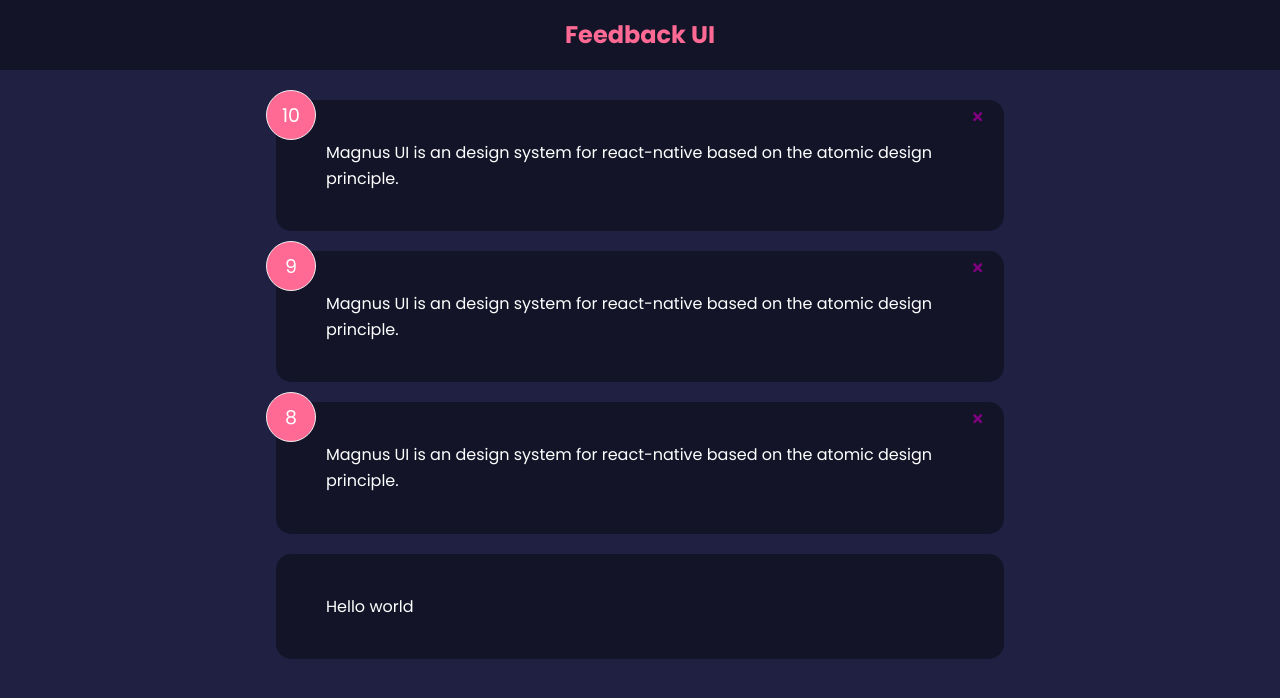
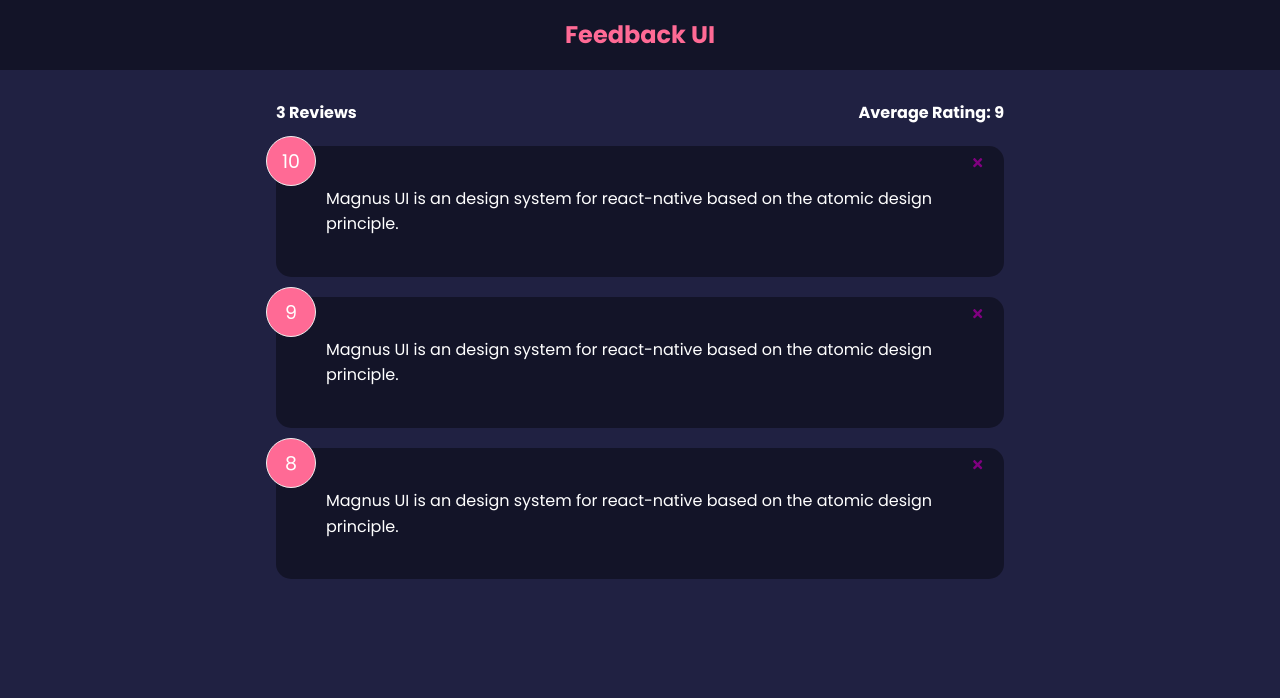
Before and after one commit to Zeeshnhmd/feedback-app, a React (Create React App) app: page / in a window 1280 px wide. Shown: the top 698 px of the page. Built offline with nearby package versions, Linux system fonts and the light colour scheme.

Commit message:
created feedbackStats which includes reviews and average rating

```diff
--- a/src/App.js
+++ b/src/App.js
@@ -1,6 +1,6 @@
 import React, { useState } from 'react';
-import Card from './components/Card';
 import FeedbackList from './components/FeedbackList';
+import FeedbackStats from './components/FeedbackStats';
 import Header from './components/Header';
 import FeedbackData from './data/FeedbackData';
 
@@ -17,8 +17,8 @@
 		<div>
 			<Header />
 			<div className="container">
+				<FeedbackStats feedback={feedback} />
 				<FeedbackList feedback={feedback} handleDelete={deleteFeedback} />
-				<Card>Hello world</Card>
 			</div>
 		</div>
 	);
--- /dev/null
+++ b/src/components/FeedbackStats.jsx
@@ -0,0 +1,23 @@
+import React from 'react';
+
+const FeedbackStats = ({ feedback }) => {
+	let average =
+		feedback.reduce((acc, cur) => {
+			return acc + cur.rating;
+		}, 0) / feedback.length;
+
+	/**
+	 * * now it is possible that the rating should be displayed like this (7.666666), but we don't want it to be displayed like that so what we will do is that
+	 */
+
+	average = average.toFixed(1).replace(/[./]0$/, '');
+	return (
+		<div className="feedback-stats">
+			<h4>{feedback.length} Reviews</h4>
+			{/* here we are writing that if there is no rating then show 0 and if there is rating then show us average rating  */}
+			<h4>Average Rating: {isNaN(average) ? 0 : average}</h4>
+		</div>
+	);
+};
+
+export default FeedbackStats;
```
